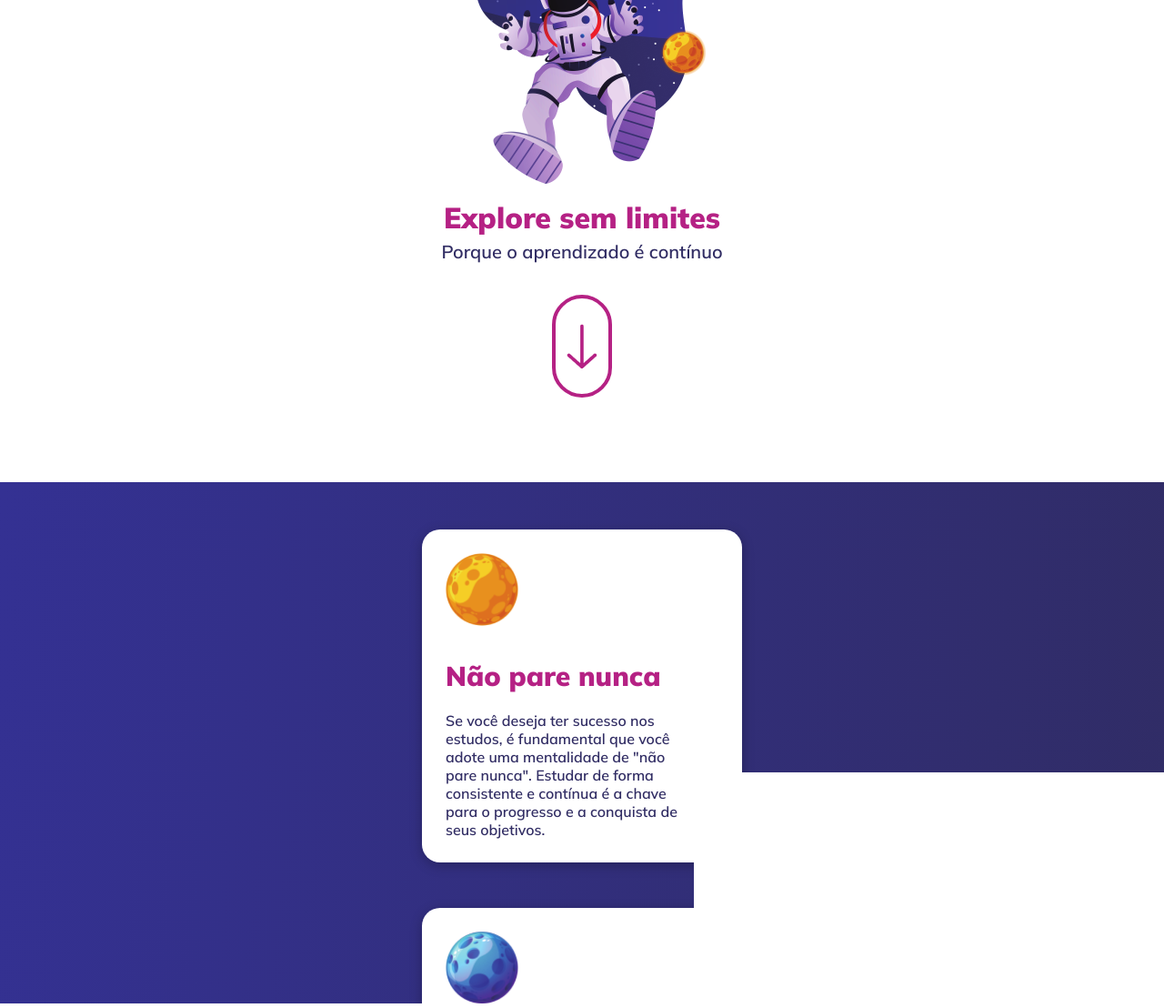
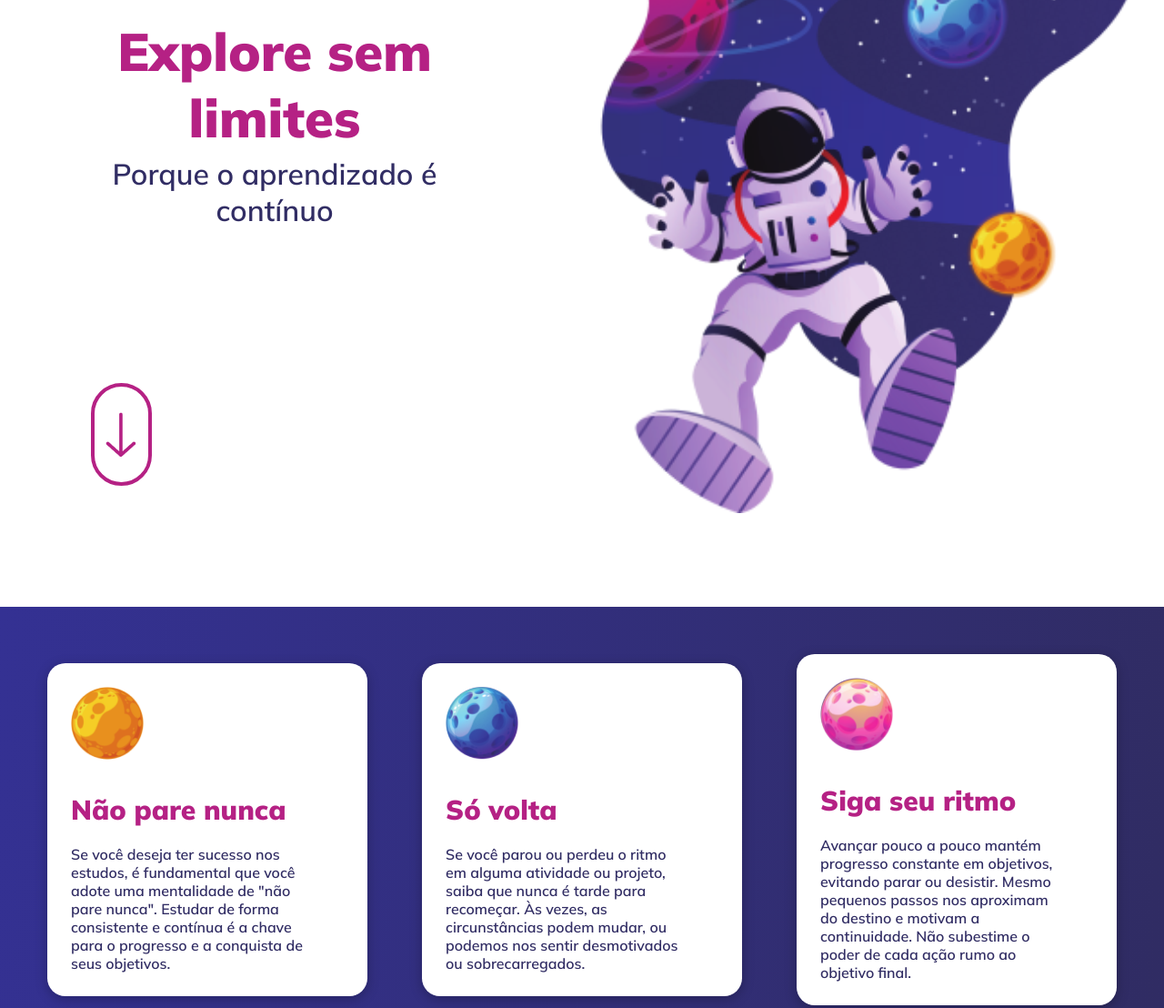
Before and after one commit to FWalterDias/LandingPage-ExploreSemLimites, a plain HTML site: page index.html in a window 1280 px wide. Shown: the part 168-1276 px from the top of the page at 91% size. Drawn offline with Linux system fonts and the light colour scheme; files whose address does not match are found by name.

Commit message:
concluindo desktop

```diff
--- a/index.html
+++ b/index.html
@@ -17,6 +17,7 @@
         <section class="section-1">
             <img src="./assets/image 11970.png" alt="img-section-1" class="img-section-1">
 
+            <div>
                 <h1>Explore sem limites</h1>
                 <p>Porque o aprendizado é contínuo</p>
 
@@ -24,6 +25,7 @@
                     <button class="btn-section-1">
                         <a href=""></a>
                     </button>
+                </div>
             </div>
         </section>
 
@@ -81,6 +83,10 @@
 
                 <button class="btn-form">Enviar Mensagem</button>
             </form>
+
+            <div class="bg-form">
+                <img src="/assets/image 11976.png" alt="" width="644px" height="612px">
+            </div>
         </section>
 
         <footer>
--- a/styles/global.css
+++ b/styles/global.css
@@ -8,3 +8,8 @@
     font-size: 62.5%;
     font-family: "Mulish", sans-serif;
 }
+
+.app{
+    max-width: 1440px;
+    margin: 0 auto;
+}
--- a/styles/section-1.css
+++ b/styles/section-1.css
@@ -1,4 +1,4 @@
-.section-1{
+.section-1 {
     display: flex;
     flex-direction: column;
     align-items: center;
@@ -6,7 +6,7 @@
     padding: 0 4rem;
 }
 
-.img-section-1{
+.img-section-1 {
     width: 36.4rem;
     height: 37rem;
 }
@@ -29,7 +29,7 @@
     font-weight: 600;
 }
 
-.section-btn-1{
+.section-btn-1 {
     text-align: center;
     margin: 3.5rem 0 9.3rem;
     width: 100%;
@@ -48,3 +48,36 @@
 
     cursor: pointer;
 }
+
+@media (min-width: 1200px) {
+    .img-section-1 {
+        width: 71.9rem;
+        height: 73.2rem;
+    }
+
+    .section-1 {
+        display: flex;
+        flex-direction: row-reverse;
+        align-items: center;
+        gap: 2.8rem;
+
+        padding: 0 2.9rem 10.3rem 10rem;
+    }
+
+    .section-1 > div {
+        align-self: flex-end;
+    }
+
+    .section-1 p {
+        font-size: 3.2rem;
+    }
+
+    .section-1 h1 {
+        font-size: 5.8rem;
+    }
+
+    .section-btn-1 {
+        text-align: start;
+        margin: 17rem 0 3rem;
+    }
+}
--- a/styles/section-2.css
+++ b/styles/section-2.css
@@ -2,16 +2,11 @@
     display: flex;
     flex-direction: column;
     align-items: center;
+    gap: 5rem;
 
     padding: 5.2rem 4rem 5.5rem;
 
     background: linear-gradient(96deg, #343193 0%, #302C63 99.68%);
-}
-
-.section-2 {
-    display: flex;
-    flex-direction: column;
-    gap: 5rem;
 }
 
 .section-2>div {
@@ -40,3 +35,11 @@
     font-size: 1.6rem;
     font-weight: 600;
 }
+
+@media (min-width: 1200px){
+    .section-2 {
+        flex-direction: row;
+        justify-content: center;
+        gap: 6rem;
+    }
+}
--- a/styles/section-3.css
+++ b/styles/section-3.css
@@ -86,3 +86,21 @@
 
     cursor: pointer;
 }
+
+@media (min-width: 1200px) {
+    .section-3{
+        flex-direction: row;
+        justify-content: space-between;
+        gap: 9.2rem;
+        padding: 0;
+    }
+
+    .section-3 form{
+        width: 100%;
+        padding-left: 10.9rem;
+    }
+
+    .section-3 .input-wrapper{
+        width: 100%;
+    }
+}
```
Lines whose indentation alone changed are shown as unchanged.
